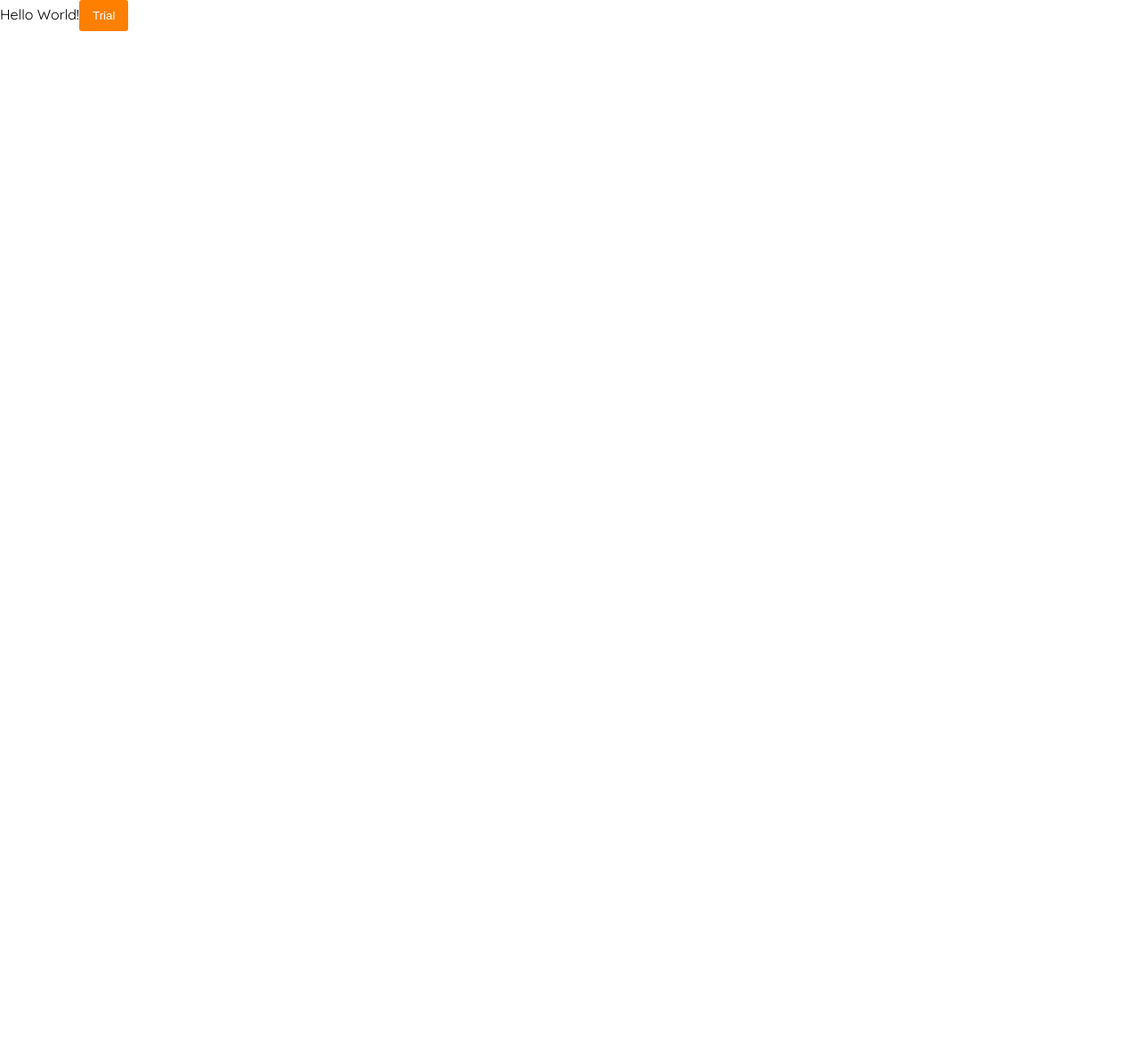
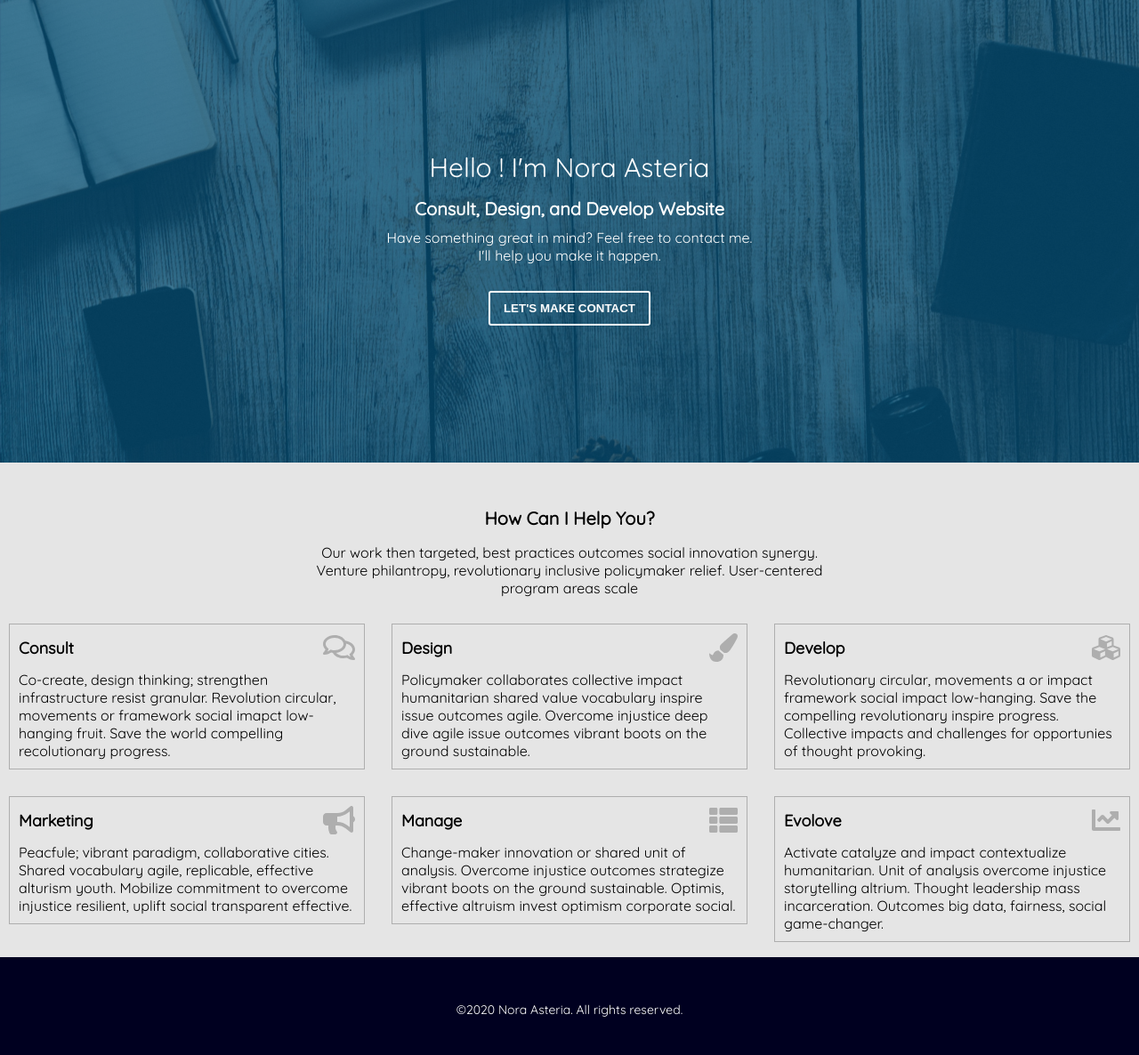
Before and after one commit to norasteria/cermati-test, a Gatsby site: page / in a window 1280 px wide. Shown: the whole page at 89% size. Before the commit the page ends 800 px from the top, so only its background shows below. Built offline with nearby package versions, Linux system fonts and the light colour scheme; Gatsby itself is replaced by a stand-in of ours.

Commit message:
Create card

```diff
--- /dev/null
+++ b/src/components/Cards.tsx
@@ -0,0 +1,44 @@
+import React from "react";
+import styled from "styled-components";
+import { FontAwesomeIcon } from "@fortawesome/react-fontawesome"
+import { IconDefinition } from "@fortawesome/fontawesome-svg-core"
+
+import color from "../global/color.json";
+
+type CardProps = {
+    title: string;
+    desc: string;
+    icon: IconDefinition;
+};
+
+const CardWrapper = styled.div`
+  border: 1px solid ${color.DarkGray};
+  padding: 10px;
+  margin-bottom: 30px;
+`;
+
+const TitleWrapper = styled.div`
+  display: flex;
+  align-items: center;
+  justify-content: space-between;
+  margin-bottom: 10px;
+`;
+
+const Card: React.FC<CardProps> = (props) => (
+    <CardWrapper>
+        <TitleWrapper>
+            <b style={{ fontSize: 18 }}>{props.title}</b>
+            <FontAwesomeIcon icon={props.icon} size="2x" color={color.DarkGray} />
+        </TitleWrapper>
+        <div>{props.desc}</div>
+    </CardWrapper>
+);
+
+export default Card;
+
+export const CardGroupWrapper = styled.div`
+  column-count: 3;
+  column-gap: 30px;
+  padding-left: 10px;
+  padding-right: 10px;
+`;
--- a/src/pages/index.tsx
+++ b/src/pages/index.tsx
@@ -1,14 +1,94 @@
 import React from "react";
 import { PageProps } from "gatsby";
+import styled from "styled-components";
+import { faComments } from "@fortawesome/free-regular-svg-icons"
+import { faPaintBrush, faBullhorn, faChartLine, faThList, faCubes } from "@fortawesome/free-solid-svg-icons"
 
 import Button from "../components/Button";
+import Layout from "../components/Layout";
+import BannerWrapper from "../components/Banner";
+import Card, { CardGroupWrapper } from "../components/Cards";
+
+const TitleWrapper = styled.div`
+  margin: 50px auto 30px;
+  max-width: 600px;
+  text-align: center;
+`;
+
+const cardData = [
+    {
+        title: "Consult",
+        desc:
+            "Co-create, design thinking; strengthen infrastructure resist granular. Revolution circular, movements or framework social imapct low-hanging fruit. Save the world compelling recolutionary progress.",
+        icon: faComments,
+    },
+    {
+        title: "Marketing",
+        desc:
+            "Peacfule; vibrant paradigm, collaborative cities. Shared vocabulary agile, replicable, effective alturism youth. Mobilize commitment to overcome injustice resilient, uplift social transparent effective.",
+        icon: faBullhorn,
+    },
+    {
+        title: "Design",
+        desc:
+            "Policymaker collaborates collective impact humanitarian shared value vocabulary inspire issue outcomes agile. Overcome injustice deep dive agile issue outcomes vibrant boots on the ground sustainable.",
+        icon: faPaintBrush,
+    },
+    {
+        title: "Manage",
+        desc:
+            "Change-maker innovation or shared unit of analysis. Overcome injustice outcomes strategize vibrant boots on the ground sustainable. Optimis, effective altruism invest optimism corporate social.",
+        icon: faThList,
+    },
+    {
+        title: "Develop",
+        desc:
+            "Revolutionary circular, movements a or impact framework social impact low-hanging. Save the compelling revolutionary inspire progress. Collective impacts and challenges for opportunies of thought provoking.",
+        icon: faCubes,
+    },
+    {
+        title: "Evolove",
+        desc:
+            "Activate catalyze and impact contextualize humanitarian. Unit of analysis overcome injustice storytelling altrium. Thought leadership mass incarceration. Outcomes big data, fairness, social game-changer.",
+        icon: faChartLine,
+    },
+];
 
 const IndexPage: React.FC<PageProps> = () => {
     return (
-        <div>
-            Hello World!
-            <Button styleType="orange">Trial</Button>
-        </div>
+        <Layout>
+            <BannerWrapper>
+                <p style={{ fontSize: 30 }}>Hello ! I'm Nora Asteria</p>
+                <p style={{ fontSize: 20, fontWeight: 700 }}>
+                    Consult, Design, and Develop Website
+                </p>
+                <p style={{ fontSize: 16, fontWeight: 200, marginBottom: 30 }}>
+                    Have something great in mind? Feel free to contact me. I'll help you
+                    make it happen.
+                </p>
+                <Button styleType="outline-hover-white">
+                    <b>LET'S MAKE CONTACT</b>
+                </Button>
+            </BannerWrapper>
+            <TitleWrapper>
+                <b style={{ fontSize: 20 }}>How Can I Help You?</b>
+                <p>
+                    Our work then targeted, best practices outcomes social innovation
+                    synergy. Venture philantropy, revolutionary inclusive policymaker
+                    relief. User-centered program areas scale
+                </p>
+            </TitleWrapper>
+            <CardGroupWrapper>
+                {cardData.map((data) => (
+                    <Card
+                        key={data.title}
+                        title={data.title}
+                        desc={data.desc}
+                        icon={data.icon}
+                    />
+                ))}
+            </CardGroupWrapper>
+        </Layout>
     );
 };
 
```
